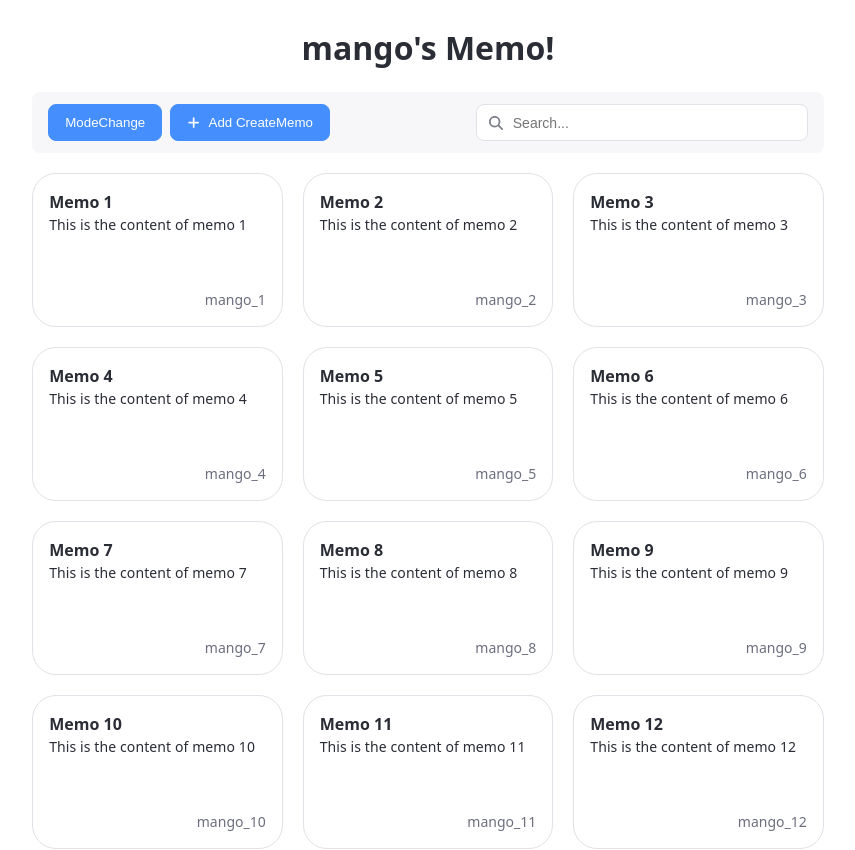
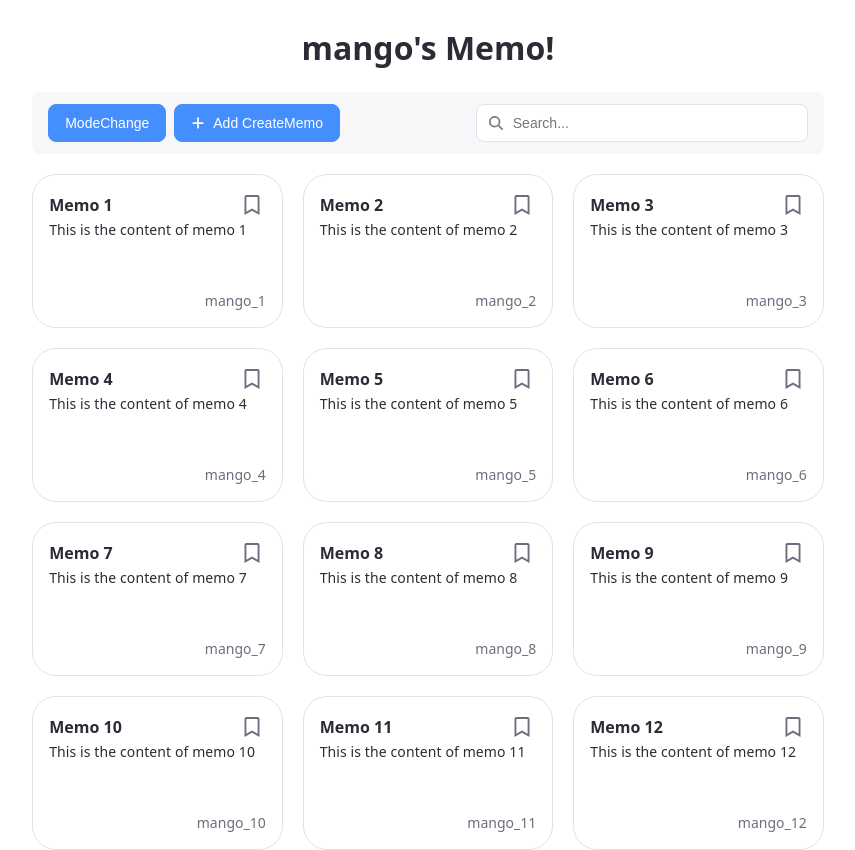
Before and after one commit to MJZ-Templates/custom-memo-app, a React (Vite) app in the folder front/: page /memo in a window 1280 px wide. Shown: the top 850 px of the page, without its empty margins (228-1083 px from the left). Built offline with nearby package versions, Linux system fonts and the light colour scheme.

Commit message:
feat: 북마크 기능 구현 및 버튼 컴포넌트 내 불필요한 코드 중복 삭제

```diff
--- a/front/src/components/Button.jsx
+++ b/front/src/components/Button.jsx
@@ -14,6 +14,7 @@ const StyledButton = styled.button`
   border-radius: 8px;
   color: #ffffff;
   cursor: pointer;
+  font-size: 14px;
   font-weight: 500;
   gap: 8px;
 `;
--- a/front/src/components/MemoCard.jsx
+++ b/front/src/components/MemoCard.jsx
@@ -1,4 +1,35 @@
 import styled from "@emotion/styled";
+import { FaBookmark, FaRegBookmark } from "react-icons/fa";
+
+const MemoCard = ({ memo, userName, onClick, onToggleFavorite }) => {
+  return (
+    <MemoContainer onClick={onClick}>
+      <MemoTitleRow>
+        <MemoTitle>{memo.title}</MemoTitle>
+        <FavoriteButton
+          onClick={(e) => {
+            e.stopPropagation();
+            onToggleFavorite(memo.id);
+          }}
+          aria-label="Toggle favorite"
+          title="Toggle favorite"
+        >
+          {memo.isFavorite ? (
+            <FaBookmark color="#6C6E7E" />
+          ) : (
+            <FaRegBookmark color="#6C6E7E" />
+          )}
+        </FavoriteButton>
+      </MemoTitleRow>
+      <MemoContent>{memo.content}</MemoContent>
+      <MemoFooter>
+        {userName}_{memo.id}
+      </MemoFooter>
+    </MemoContainer>
+  );
+};
+
+export default MemoCard;
 
 const MemoContainer = styled.article`
   display: flex;
@@ -17,10 +48,26 @@ const MemoContainer = styled.article`
   }
 `;
 
+const MemoTitleRow = styled.div`
+  display: flex;
+  justify-content: space-between;
+  align-items: center;
+`;
+
 const MemoTitle = styled.h3`
   font-size: 16px;
   margin: 0;
   font-weight: 700;
+`;
+
+const FavoriteButton = styled.button`
+  background: none;
+  border: none;
+  font-size: 20px;
+  cursor: pointer;
+  padding: 4px;
+  display: flex;
+  align-items: center;
 `;
 
 const MemoContent = styled.p`
@@ -34,22 +81,8 @@ const MemoContent = styled.p`
 
 const MemoFooter = styled.footer`
   display: flex;
-  justify-content: end;
+  justify-content: flex-end;
   color: #6c6e7e;
   font-weight: 500;
   font-size: 14px;
 `;
-
-const MemoCard = ({ memo, userName, onClick }) => {
-  return (
-    <MemoContainer onClick={onClick}>
-      <MemoTitle>{memo.title}</MemoTitle>
-      <MemoContent>{memo.content}</MemoContent>
-      <MemoFooter>
-        {userName}_{memo.id}
-      </MemoFooter>
-    </MemoContainer>
-  );
-};
-
-export default MemoCard;
--- a/front/src/components/MemoModal.jsx
+++ b/front/src/components/MemoModal.jsx
@@ -30,8 +30,8 @@ const MemoModal = ({ mode, memoData, onSave, onDelete, onCancel }) => {
           <ModalTitle>{mode === "edit" ? "Edit Memo" : "Add Memo"}</ModalTitle>
           <FavoriteButton
             onClick={() => setIsFavorite((prev) => !prev)}
+            aria-label="즐겨찾기"
             title="즐겨찾기"
-            aria-label="즐겨찾기"
           >
             {isFavorite ? <FaBookmark color="#6C6E7E" /> : <FaRegBookmark />}
           </FavoriteButton>
@@ -47,6 +47,7 @@ const MemoModal = ({ mode, memoData, onSave, onDelete, onCancel }) => {
           onChange={(e) => setContent(e.target.value)}
           placeholder="Enter your memo here"
         />
+
         <ButtonGroup>
           {mode === "edit" && (
             <DeleteButton onClick={onDelete}>Delete</DeleteButton>
@@ -101,6 +102,9 @@ const FavoriteButton = styled.button`
   border: none;
   font-size: 20px;
   cursor: pointer;
+  padding: 4px;
+  display: flex;
+  align-items: center;
 `;
 
 const TitleInput = styled.input`
@@ -133,7 +137,6 @@ const ButtonGroup = styled.div`
 const BaseButton = styled.button`
   padding: 8px 16px;
   border-radius: 6px;
-  font-size: 14px;
   cursor: pointer;
   border: none;
 `;
@@ -141,17 +144,14 @@ const BaseButton = styled.button`
 const CancelButton = styled(BaseButton)`
   background-color: #6c6e7e14;
   color: #525463;
-  font-weight: 500;
 `;
 
 const SaveButton = styled(BaseButton)`
   background-color: #5094fa;
   color: #ffffff;
-  font-weight: 500;
 `;
 
 const DeleteButton = styled(BaseButton)`
   background-color: #f5535e;
   color: #ffffff;
-  font-weight: 500;
 `;
```
